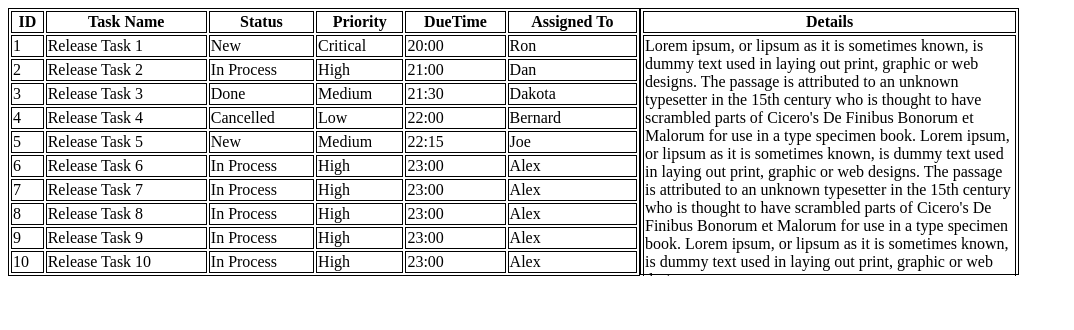
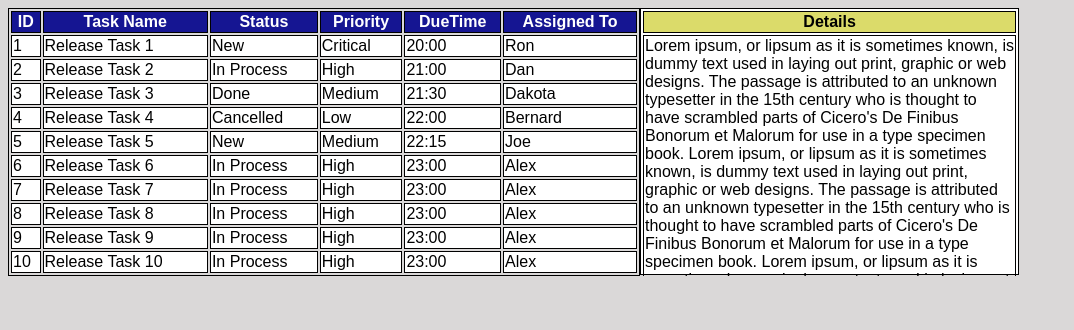
Before and after one commit to droman21/rope_final_project, a website: page frontend-spa/docs/index.html in a window 1280 px wide. Shown: the whole page, without its empty margins (0-1074 px from the left). Drawn offline with Linux system fonts and the light colour scheme; files whose address does not match are found by name.

Commit message:
First attempt at styling

```diff
--- a/frontend-spa/docs/CSS/Style.css
+++ b/frontend-spa/docs/CSS/Style.css
@@ -1,3 +1,7 @@
+body {
+    font-family: Arial,FreeSans,Helvetica,sans-serif;
+    background-color: rgb(218, 216, 216);
+}
 table, th, td {
     border: 1px solid black;
     /* border-collapse: collapse; */
@@ -7,9 +11,28 @@ table, th, td {
     height: 267px;
     max-height: 267px;
      display: block;
+    background-color: white;
 }
-
+.table-2_header{
+    background-color: rgb(219, 219, 106);
+}
 
 .floatLeft { width: 50%; float: left; }
 .floatRight {width: 50%; float: right; }
 .container { overflow: hidden; }
+
+.table_header{
+    background-color: rgb(21, 21, 146);
+    color: white;
+}
+.table1__rowFont{
+    background-color: white;
+}
+.header{
+    font-size: 20px;
+    font-weight: bold;
+    background-color: teal;
+    color: white;
+    opacity: 0.7
+
+}
--- a/frontend-spa/docs/index.html
+++ b/frontend-spa/docs/index.html
@@ -9,23 +9,25 @@
     <link rel="stylesheet" type="text/css" href="./css/style.css"/>
 </head>
 <body>
+    <div class="header"></div>
     <div class="app"></div>
     <script src="main.js"></script>
+    <div class="footer"></div>
 </body>
 
 <section>
     <div class="container">
     <div class="floatLeft">
     <table class="table-1" style="width:100%; float:left">
-        <tr>
-            <th>ID</th>
+        <tr class="table_header">
+            <th class="table_headerFont">ID</th>
             <th>Task Name</th>
             <th>Status</th>
             <th>Priority</th>
             <th>DueTime</th>
             <th>Assigned To</th>
         </tr>
-        <tr>
+        <tr class="table1__rowFont">
             <td>1</td>
             <td>Release Task 1</td>
             <td>New</td>
@@ -33,7 +35,7 @@
             <td>20:00</td>
             <td>Ron</td>
         </tr>
-        <tr>
+        <tr class="table1__rowFont">
             <td>2</td>
             <td>Release Task 2</td>
             <td>In Process</td>
@@ -41,7 +43,7 @@
             <td>21:00</td>
             <td>Dan</td>
         </tr>
-        <tr>
+        <tr class="table1__rowFont">
             <td>3</td>
             <td>Release Task 3</td>
             <td>Done</td>
@@ -49,7 +51,7 @@
             <td>21:30</td>
             <td>Dakota</td>
         </tr>
-        <tr>
+        <tr class="table1__rowFont">
             <td>4</td>
             <td>Release Task 4</td>
             <td>Cancelled</td>
@@ -57,7 +59,7 @@
             <td>22:00</td>
             <td>Bernard</td>
         </tr>
-        <tr>
+        <tr class="table1__rowFont">
             <td>5</td>
             <td>Release Task 5</td>
             <td>New</td>
@@ -65,7 +67,7 @@
             <td>22:15</td>
             <td>Joe</td>
         </tr>
-        <tr>
+        <tr class="table1__rowFont">
             <td>6</td>
             <td>Release Task 6</td>
             <td>In Process</td>
@@ -73,7 +75,7 @@
             <td>23:00</td>
             <td>Alex</td>
         </tr>
-        <tr>
+        <tr class="table1__rowFont">
             <td>7</td>
             <td>Release Task 7</td>
             <td>In Process</td>
@@ -81,7 +83,7 @@
             <td>23:00</td>
             <td>Alex</td>
         </tr>
-        <tr>
+        <tr class="table1__rowFont">
             <td>8</td>
             <td>Release Task 8</td>
             <td>In Process</td>
@@ -89,7 +91,7 @@
             <td>23:00</td>
             <td>Alex</td>
         </tr>
-        <tr>
+        <tr class="table1__rowFont">
             <td>9</td>
             <td>Release Task 9</td>
             <td>In Process</td>
@@ -97,7 +99,7 @@
             <td>23:00</td>
             <td>Alex</td>
         </tr>
-        <tr>
+        <tr class="table1__rowFont">
             <td>10</td>
             <td>Release Task 10</td>
             <td>In Process</td>
@@ -109,7 +111,7 @@
     </div>
     <div class="floatRight">
     <table class="table-2" style="width:60%; float:left">
-        <tr>
+        <tr class="table-2_header">
             <th>Details</th>
         </tr>
         <tr>
--- a/frontend-spa/src/js/components/Header.js
+++ b/frontend-spa/src/js/components/Header.js
@@ -1,7 +1,7 @@
 export default function Header(_){
     return `
      <nav class="navbar"
-
+     <h1 class="header">R.O.P.E. Application</h1>
      </nav>
 
     `
```
Also changed, not shown: frontend-spa/src/js/main.js (+11 -1 lines).
